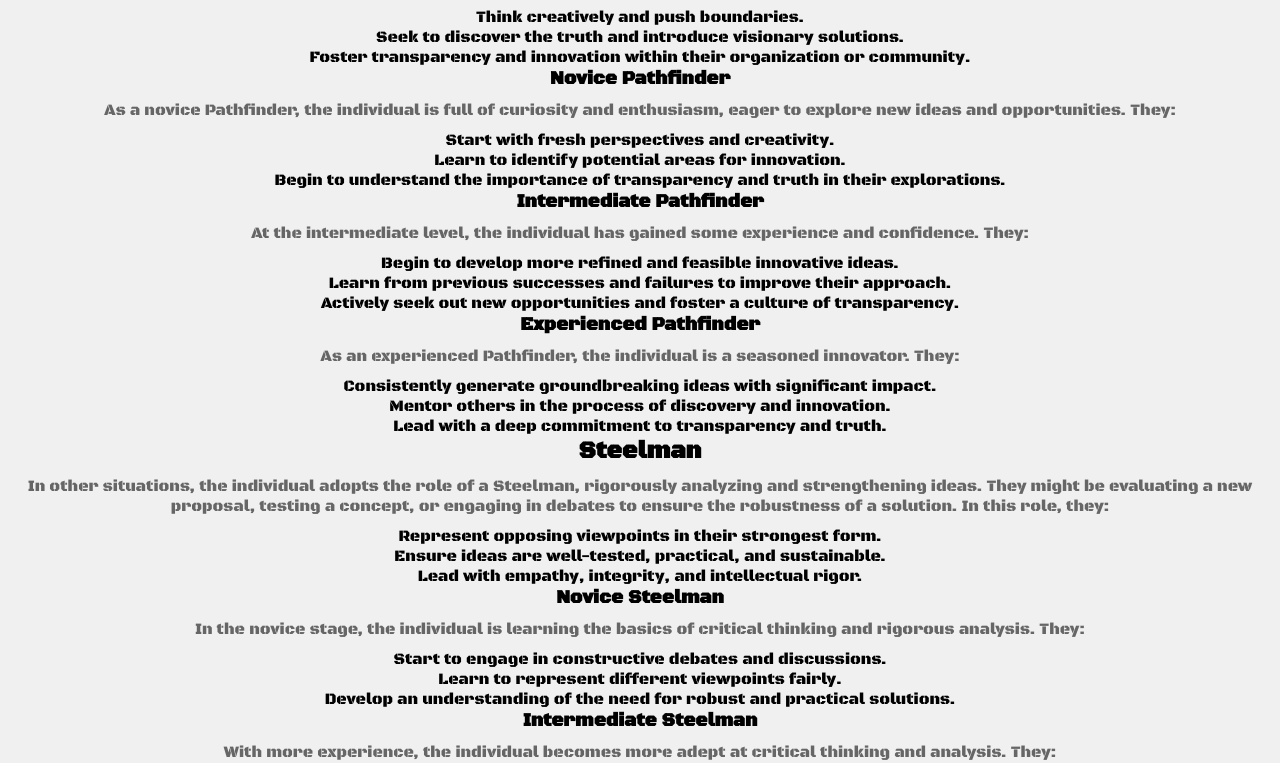
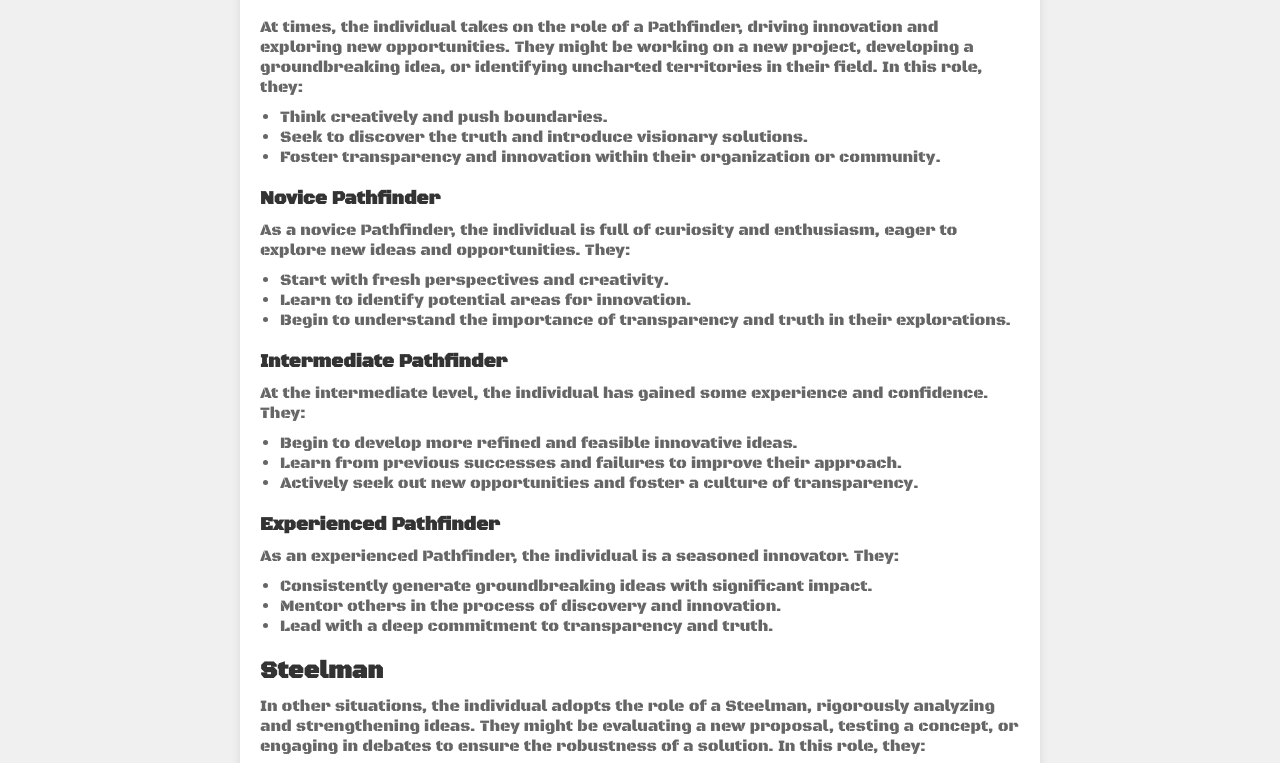
Before and after one commit to NUXMVP/nux.github.io, a plain HTML site: page roles.html in a window 1280 px wide. Shown: the part 426-1189 px from the top of the page. Drawn offline with Linux system fonts and the light colour scheme.

Commit message:
Update roles.html

```diff
--- a/roles.html
+++ b/roles.html
@@ -16,7 +16,6 @@
             font-family: 'Black Ops One', sans-serif;
             margin: 0;
             padding: 0;
-            text-align: center;
             background-color: #f0f0f0;
             -webkit-font-smoothing: antialiased;
             -moz-osx-font-smoothing: grayscale;
@@ -24,6 +23,7 @@
         header {
             background-color: #333;
             padding: 20px;
+            text-align: center;
         }
         header img {
             max-width: 100%;
@@ -32,10 +32,20 @@
         h1 {
             color: #333;
             margin-top: 20px;
+            text-align: center;
         }
-        p {
+        h2, h3 {
+            color: #333;
+            margin-top: 20px;
+            text-align: left;
+        }
+        p, ul, ol {
             color: #666;
             margin: 10px 0;
+            text-align: left;
+        }
+        ul, ol {
+            padding-left: 20px;
         }
         .back-button {
             display: inline-block;
@@ -61,12 +71,12 @@
         }
     </style>
 </head>
-
 <body>
     <header>
         <img src="nux_logo_4_header.png" alt="NUX Header Image">
     </header>
 
+    <div class="content">
         <h1>Trust Node Roles</h1>
 
         <h2>Pathfinder</h2>
@@ -211,6 +221,6 @@
 
         <h2>Summary</h2>
         <p>The evolution from novice to experienced in the roles of Pathfinder, Steelman, Investor, and System User reflects a journey of growth, learning, and increasing impact. At each stage, the individual enhances their skills, gains deeper insights, and contributes more significantly to the mission of discovering truth, fostering transparency, and building systems that truly matter. This progression not only benefits the individual but also strengthens the systems and communities they are part of, ensuring long-term and meaningful progress.</p>
-
+    </div>
 </body>
 </html>
```
Lines whose indentation alone changed are shown as unchanged.
